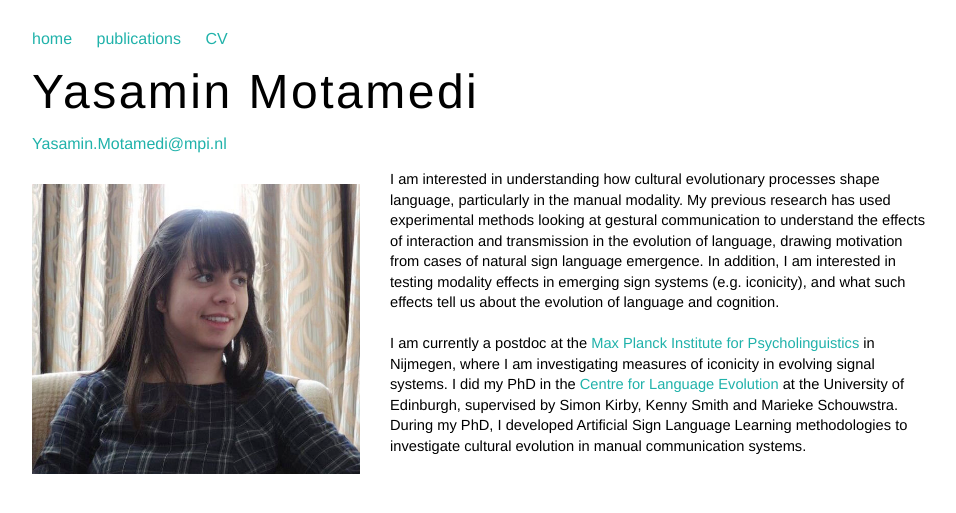
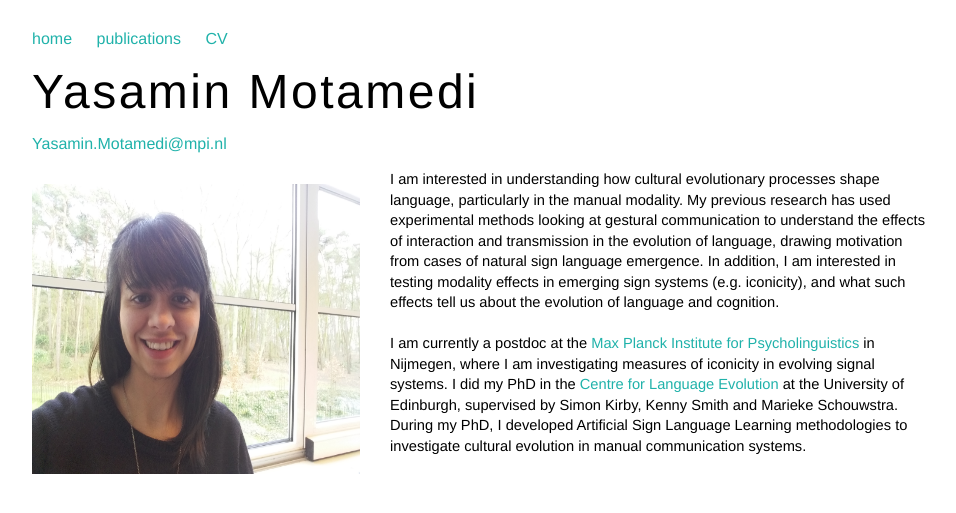
Before and after one commit to ymotamedi/ymotamedi.github.io, a Jekyll site: the page built from index.html, in a window 1280 px wide. Shown: the top 513 px of the page, without its empty margins (160-1116 px from the left). Built offline with Jekyll 4.4.1, drawn with Linux system fonts in a browser that asks for light colours.

Commit message:
Update index.html

```diff
--- a/index.html
+++ b/index.html
@@ -6,7 +6,7 @@
 
 <p>
 
-  <img src="ym_web2.jpeg" style="float:left;width:328px;height:290px;margin-right:30px;margin-top:15px;margin-bottom:30px">
+  <img src="ym.jpg" style="float:left;width:328px;height:290px;margin-right:30px;margin-top:15px;margin-bottom:30px">
 
   I am interested in understanding how cultural evolutionary processes shape language, particularly in the manual modality. My
   previous research has used experimental methods looking at gestural communication to understand the effects of interaction and transmission in the evolution of language,
```
